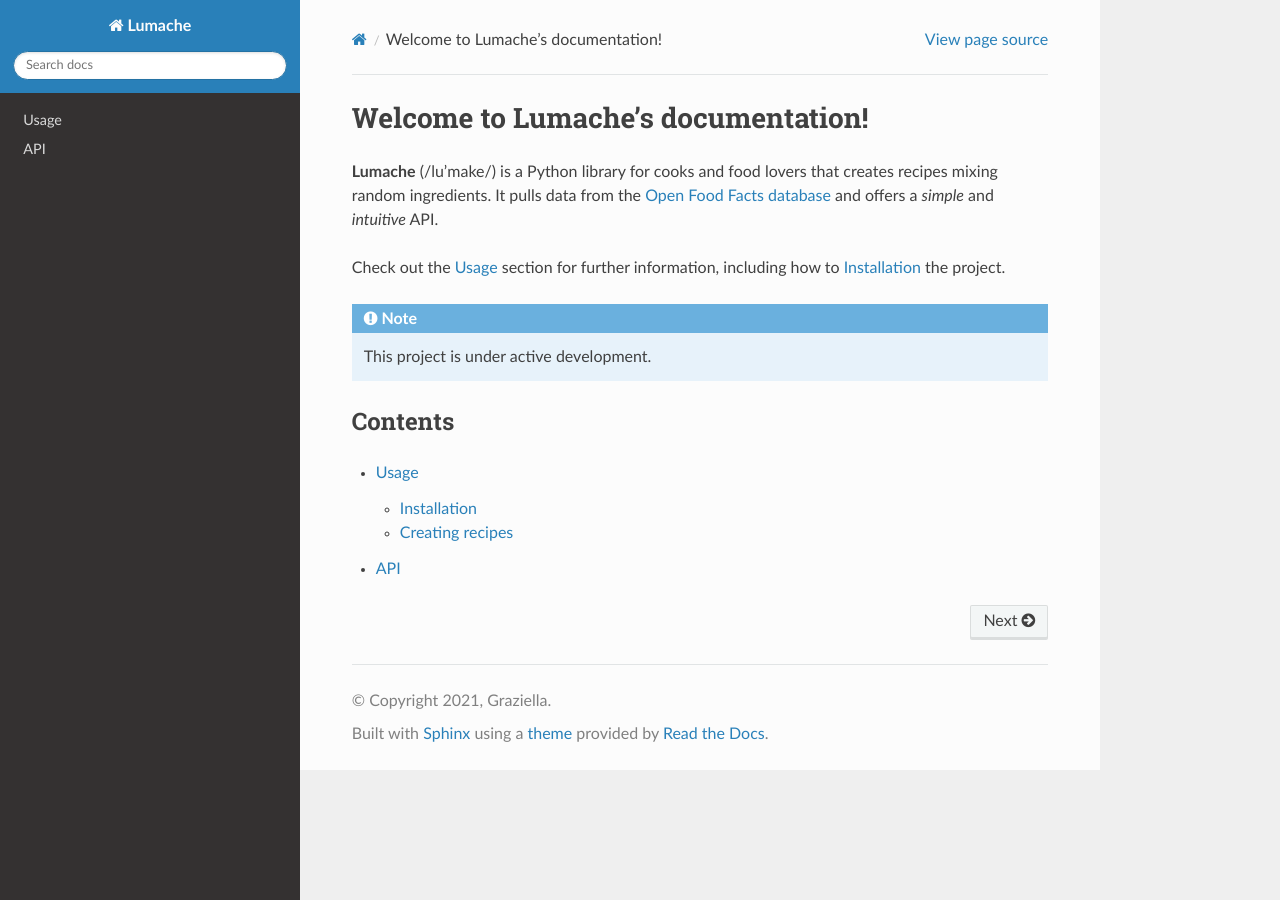
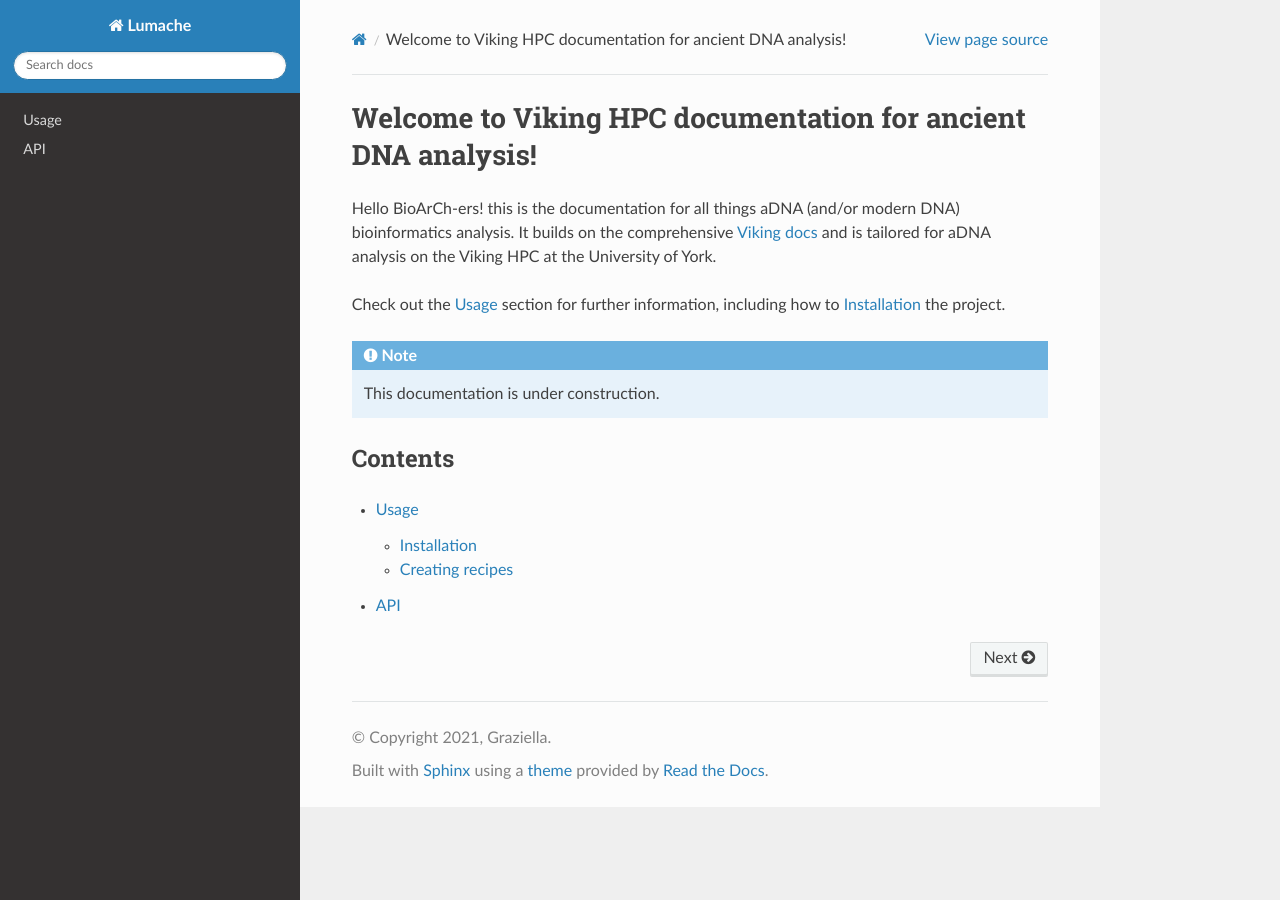
Before and after one commit to surabhiranavat/Viking2_instructions, a Sphinx documentation site: the page built from docs/source/index.rst, in a window 1280 px wide. Built offline with Sphinx 7.4.7 and the Read the Docs theme 3.1.0, drawn with Linux system fonts in a browser that asks for light colours.

Commit message:
Test1 index.rst
This is a test commit (#1)

```diff
--- a/docs/source/index.rst
+++ b/docs/source/index.rst
@@ -1,17 +1,16 @@
-Welcome to Lumache's documentation!
+Welcome to Viking HPC documentation for ancient DNA analysis!
 ===================================
 
-**Lumache** (/lu'make/) is a Python library for cooks and food lovers
-that creates recipes mixing random ingredients.
-It pulls data from the `Open Food Facts database <https://world.openfoodfacts.org/>`_
-and offers a *simple* and *intuitive* API.
+Hello BioArCh-ers! this is the documentation for all things aDNA (and/or modern DNA) bioinformatics analysis.
+It builds on the comprehensive `Viking docs <https://vikingdocs.york.ac.uk>`_
+and is tailored for aDNA analysis on the Viking HPC at the University of York.
 
 Check out the :doc:`usage` section for further information, including
 how to :ref:`installation` the project.
 
 .. note::
 
-   This project is under active development.
+   This documentation is under construction.
 
 Contents
 --------
```
